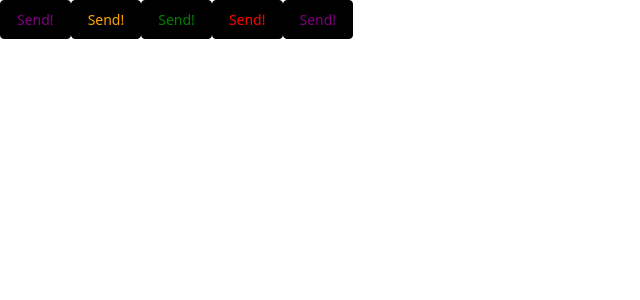
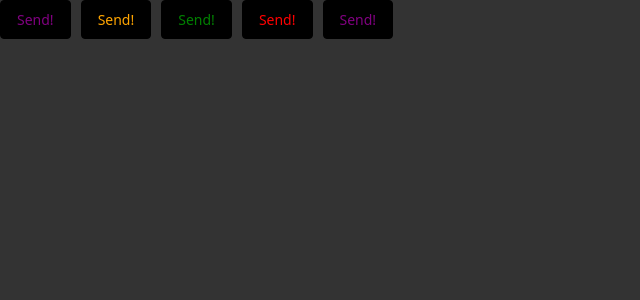
Before and after one commit to weslleyolli/ignite-timer, a React (Vite) app: page / in a window 1280 px wide. Shown: the top 300 px of the page, without its empty margins (0-640 px from the left). Built offline with nearby package versions, Linux system fonts and the light colour scheme.

Commit message:
global styles

```diff
--- a/src/styles/global.css
+++ b/src/styles/global.css
@@ -1,6 +1,11 @@
 @tailwind base;
 @tailwind components;
 @tailwind utilities;
+
+body {
+    background-color: #333;
+
+}
 
 button {
     background-color: black;
@@ -9,6 +14,7 @@ button {
     border: 1px solid black;
     border-radius: 4px;
     font-size: 14px;
+    margin-right: 10px;
 }
 
 .primary {
```
